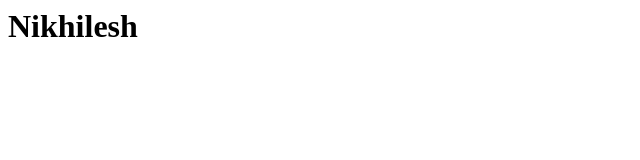
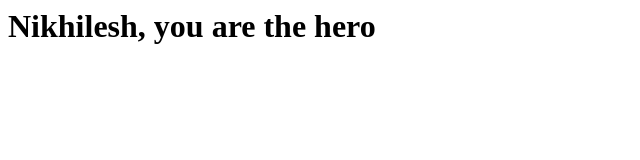
Before and after one commit to nikhilesh02/testrepos, a plain HTML site: page index.html in a window 1280 px wide. Shown: the whole page, without its empty margins (0-640 px from the left). Drawn offline with Linux system fonts and the light colour scheme.

Commit message:
Second commit

```diff
--- a/index.html
+++ b/index.html
@@ -1,5 +1,5 @@
 <html>
 	<body>
-		<h1> Nikhilesh </h1>
+		<h1> Nikhilesh, you are the hero </h1>
 	</body>
 </html>
```
